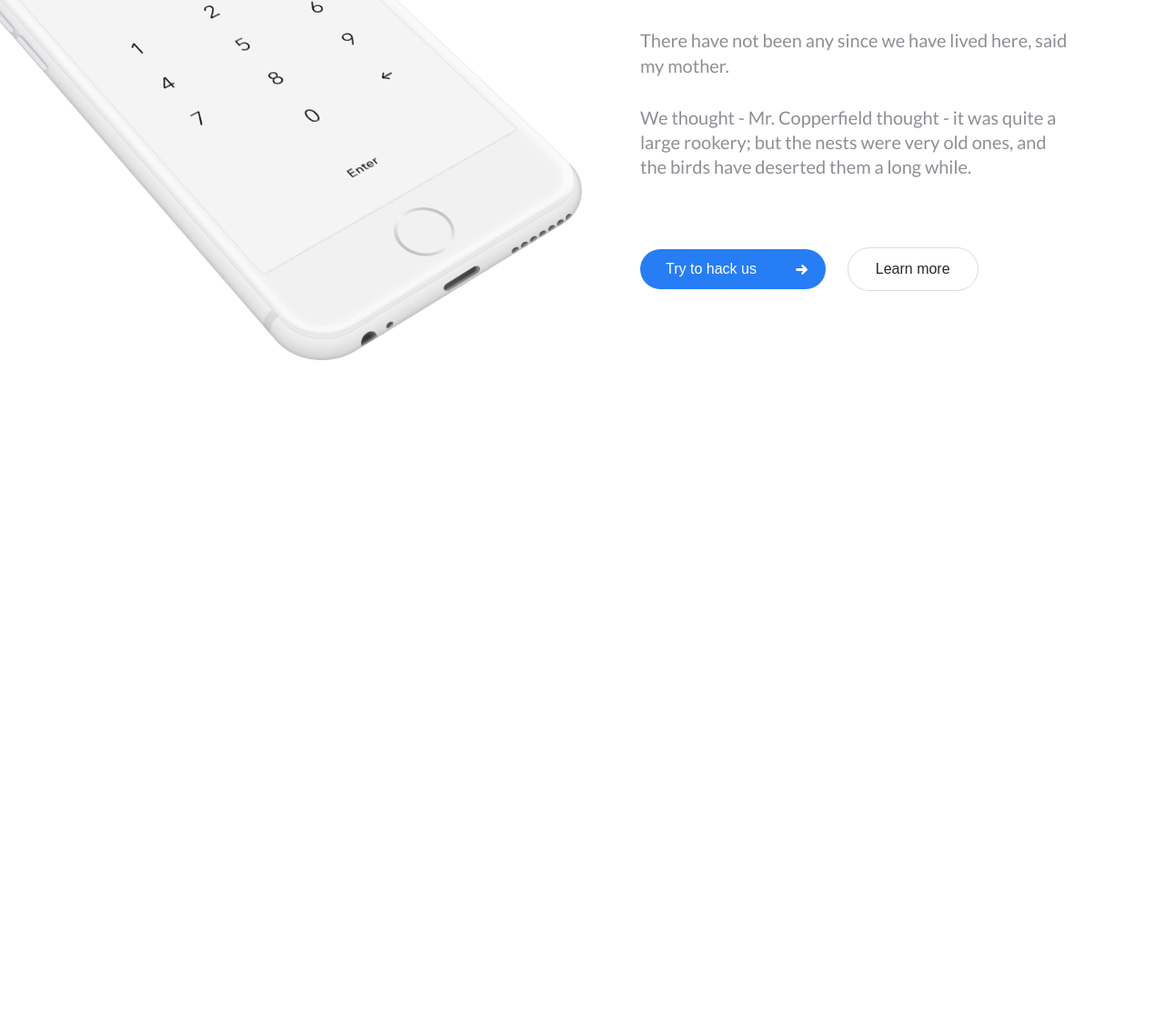
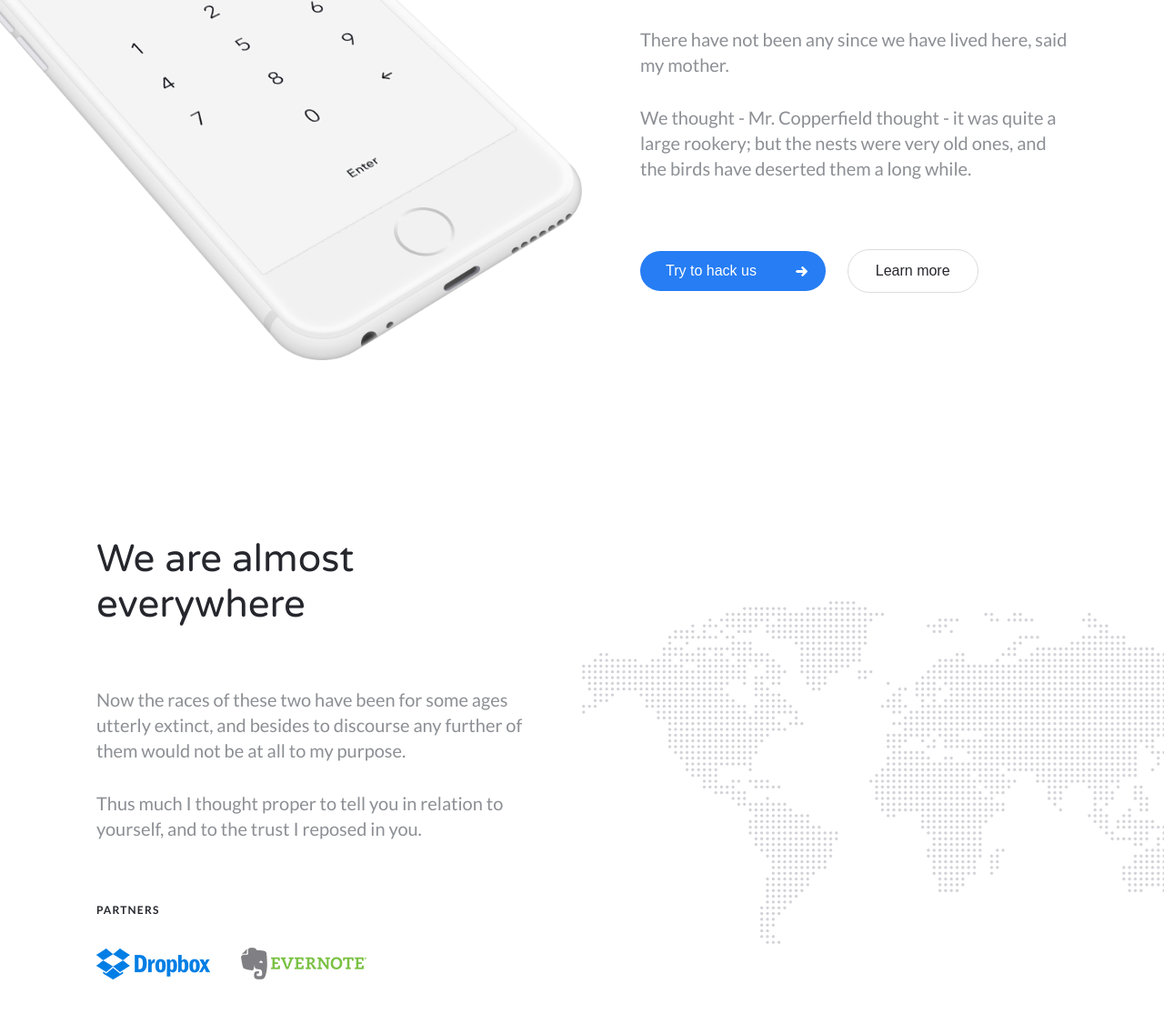
Before and after one commit to andoriweb/NewProvidence, a plain HTML site: page src/index.html in a window 1280 px wide. Shown: the part 1888-3003 px from the top of the page at 91% size. Before the commit the page ends 2328 px from the top, so only its background shows below. Drawn offline with Linux system fonts and the light colour scheme.

Commit message:
section map

```diff
--- a/src/index.html
+++ b/src/index.html
@@ -123,7 +123,7 @@
 				<h2 class="section-header protect__title">
 					Your day<br>is&nbsp;protected
 				</h2>
-				<div class="protect__descr">
+				<div class="section-descr protect__descr">
 					<p>
 						There have not been any since we have lived here, said my mother.
 					</p>
@@ -142,7 +142,43 @@
 	</section>
 	<!-- /.protect -->
 
+	<section class="map">
+		<div class="map-wrapper">
+			<div class="map__text">
+				<div class="map__text_wrap">
+					<h2 class="section-header map__header">
+						We are almost <br>
+						everywhere
+					</h2>
+					<div class=" section-descr map__descr">
+						<p>
+							Now the races of these two have been for some ages utterly extinct, and besides to discourse any further of them would not be at all to my purpose.
+						</p>
+						<p>
+							Thus much I thought proper to tell you in relation to yourself, and to the trust I reposed in you.
+						</p>
+					</div>
+					<div class="map-partners">
+						<h4 class="map-partners__title">Partners</h4>
+						<div class="map-partners__group">
+							<img src="img/map/dropbox.png" alt="dropbox">
+							<img src="img/map/evernote.png" alt="evernote">
+						</div>
+					</div>
+					<!-- /.partners -->
+				</div>
+				<!-- /.map__text_wrap -->
+			</div>
+			<!-- /.map__text -->
 
+			<div class="map__img">
+				<img src="img/map/map.png" alt="map">
+			</div>
+			<!-- /.map__img -->
+		</div>
+		<!-- /.map-wrapper -->
+	</section>
+	<!-- /.map -->
 
 
 
--- a/src/sass/_interface.sass
+++ b/src/sass/_interface.sass
@@ -26,7 +26,18 @@ img
 .section-header
   font-family: 'Varela Round', sans-serif
   font-size: 42px
+  line-height: 50px
   color: $title-color
+  margin-bottom: 65px
+
+.section-descr
+  font-family: Lato
+  font-size: 20px
+  line-height: 28px
+  width: 470px
+  & p:first-child
+      margin-bottom: 30px
+      line-height: 28px
 
 .button
   background-color: #267df4
--- /dev/null
+++ b/src/sass/_map.sass
@@ -0,0 +1,39 @@
+/** section class="map" **/
+.map
+  padding: 150px 0 170px 0
+
+  &-wrapper
+    display: flex
+    justify-content: space-between
+    align-items: center
+
+  &__img
+    flex-basis: 50%
+    display: flex
+    justify-content: flex-end
+
+  &__text
+    flex-basis: 50%
+    padding: 0 5% 0 2%
+    display: flex
+    justify-content: flex-end
+
+  &-partners
+    padding-top: 65px
+
+    &__title
+      font-family: Lato
+      font-size: 12px
+      line-height: 22px
+      font-weight: 700
+      text-transform: uppercase
+      letter-spacing: 0.1em
+      color: $title-color
+
+    &__group
+      margin-top: 30px
+      img
+        margin-right: 30px
+        margin-bottom: 30px
+        &:last-child
+          margin-right: 0
--- a/src/sass/_media.sass
+++ b/src/sass/_media.sass
@@ -1,6 +1,6 @@
 /** Media **/
 @media( max-width: 1100px )
-  .protect
+  .protect, .map
     padding: 50px 0
 
 
@@ -19,17 +19,17 @@
 
 
 @media( max-width: 768px )
-  .protect
+  .section-descr
+    width: 100%
+
+  .protect, .map
     text-align: center
     &__img
       display: none
     &__text
       flex-basis: 100%
       padding: 0 5%
-    &__title
-      line-height: 1.2
-    &__descr
-      width: 100%
+
 
 
 @media( max-width: 575px )
--- a/src/sass/_protect.sass
+++ b/src/sass/_protect.sass
@@ -1,4 +1,4 @@
-/** <section class="protect"> **/
+/** section class="protect" **/
 .protect
   padding: 140px 0 42px 0
 
@@ -13,18 +13,6 @@
   &__text
     flex-basis: 50%
     padding: 0 2% 0 5%
-
-  &__title
-    margin-bottom: 65px
-    line-height: 50px
-
-  &__descr
-    line-height: 27px
-    width: 470px
-
-    & p:first-child
-      margin-bottom: 30px
-      line-height: 28px
 
   &__buttons
     margin-top: 75px
--- a/src/sass/styles.sass
+++ b/src/sass/styles.sass
@@ -4,5 +4,6 @@
 @import 'main'
 @import 'features'
 @import 'protect'
+@import 'map'
 
 @import 'media'
```
Also changed, not shown: src/css/styles.css, src/img/map/dropbox.png (added), src/img/map/evernote.png (added).
